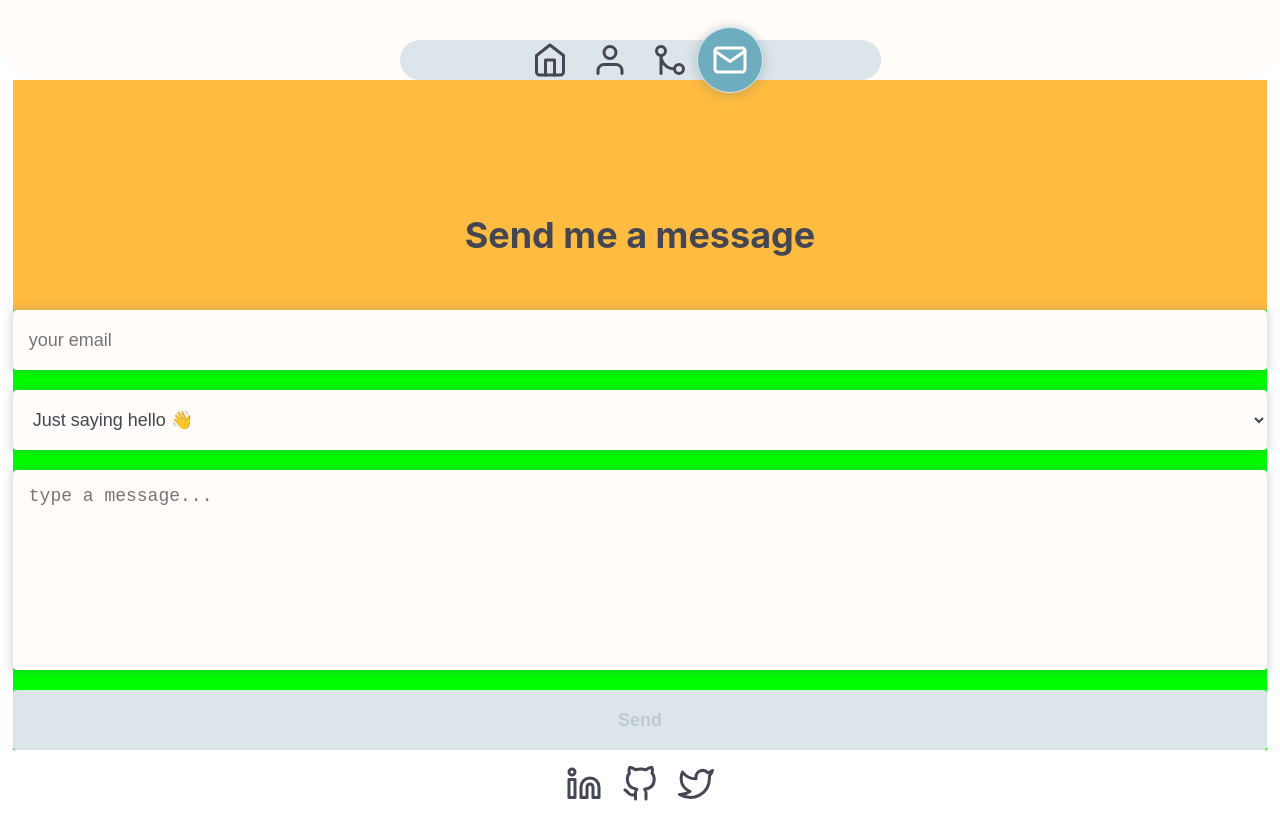
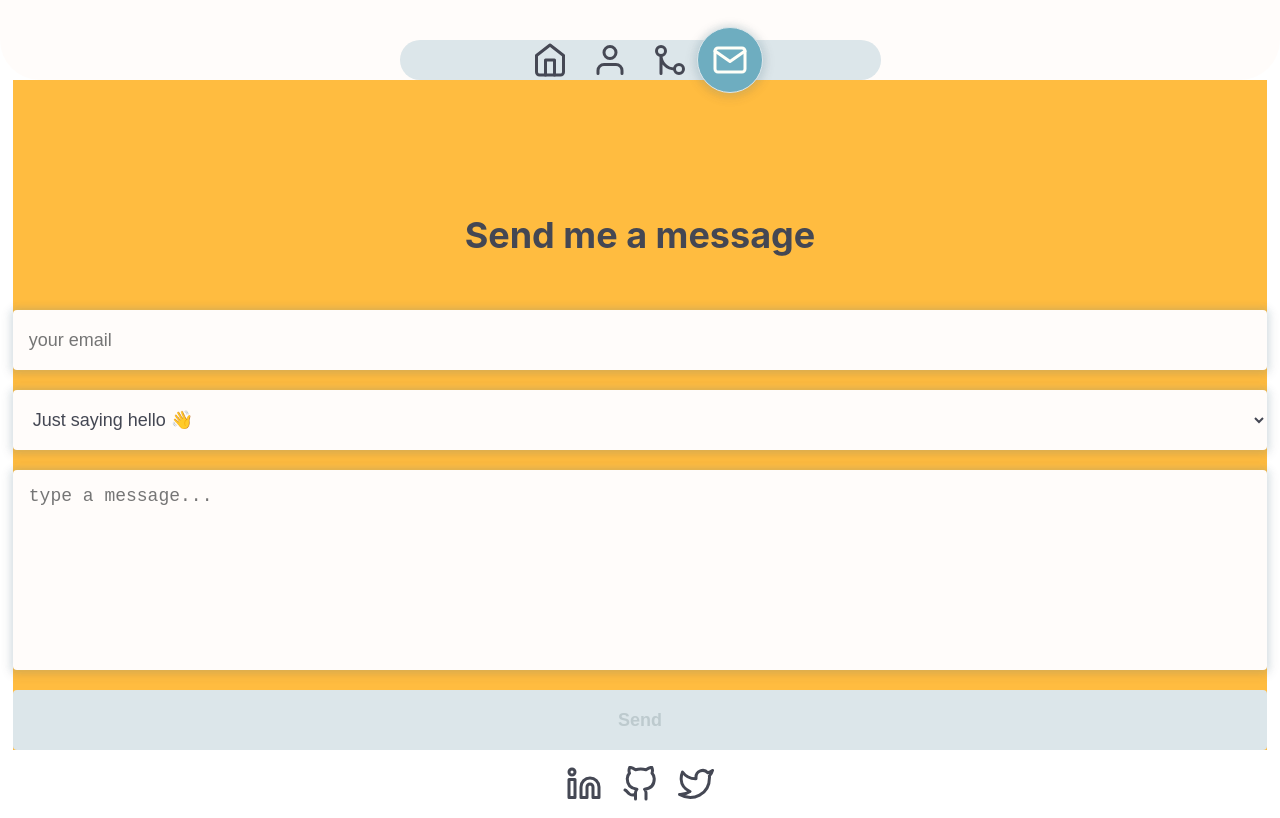
Before and after one commit to andrew-oyanguren/typescript-portfolio, a React (Vite) app: page /contact in a window 1280 px wide. Built offline with nearby package versions, Linux system fonts and the light colour scheme.

Commit message:
Removed left over css

```diff
--- a/src/components/ContactForm/ContactForm.module.css
+++ b/src/components/ContactForm/ContactForm.module.css
@@ -1,5 +1,4 @@
 .ContactForm {
-  background-color: lime;
   width: 100%;
 }
 
```
